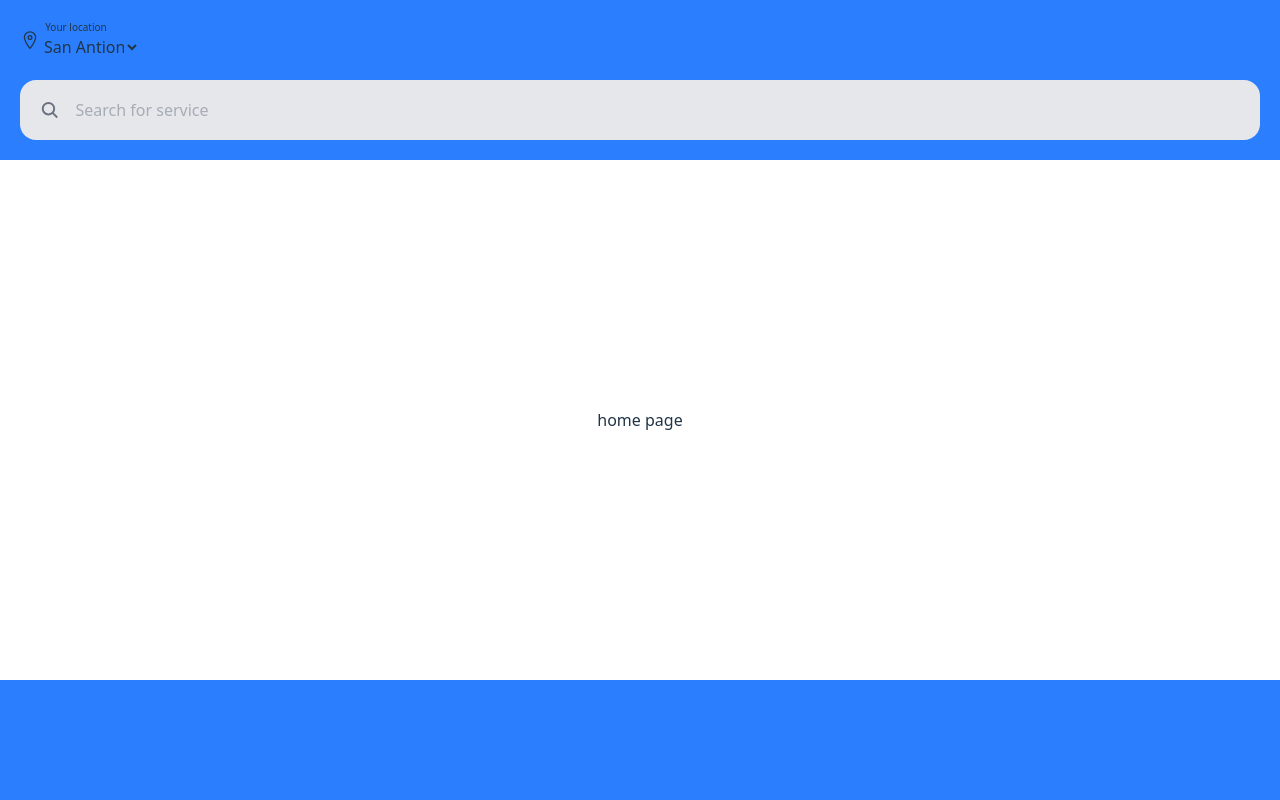
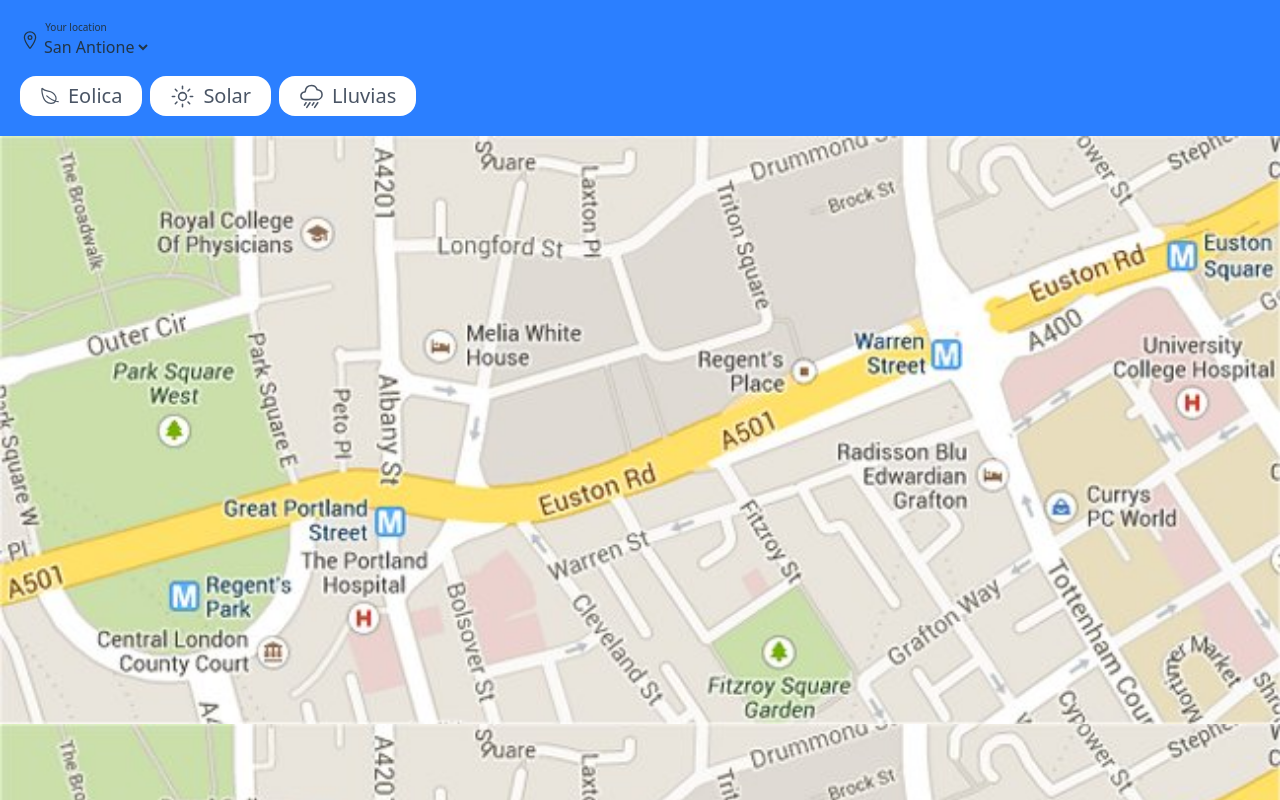
Before and after one commit to KevinDana99/hackathon3, a React (Vite) app: page / in a window 1280 px wide. Shown: the top 800 px of the page. Built offline with nearby package versions, Linux system fonts and the light colour scheme.

Commit message:
added maps mock

```diff
--- a/src/components/layout/Footer/index.tsx
+++ b/src/components/layout/Footer/index.tsx
@@ -1,5 +1,5 @@
 const Footer = () => {
-  return <div className="w-full h-30 bg-blue-500"></div>;
+  return <div className="w-full h-15 bg-white"></div>;
 };
 
 export default Footer;
--- a/src/components/layout/Navbar/index.tsx
+++ b/src/components/layout/Navbar/index.tsx
@@ -1,10 +1,11 @@
 import { IoLocationOutline, IoSearch } from "react-icons/io5";
+import Categories from "../../ui/Categories";
 
 const Navbar = () => {
   return (
-    <div className="w-full h-40 bg-blue-500 p-5 box-border">
-      <div className="h-15">
-        <div className="location flex w-30 justify-center items-center ">
+    <div className="w-full h-auto bg-blue-500 p-5 box-border">
+      <div className="h-10 ">
+        <div className="location flex w-100 justify-start items-center ">
           <div className="icoContainer flex justify-center items-center">
             <IoLocationOutline size={20} />
           </div>
@@ -19,7 +20,7 @@ const Navbar = () => {
           </div>
         </div>
       </div>
-      <div className="inputContainer w-full h-15 p-5 box-border flex justify-center items-center bg-gray-200 text-gray-500 rounded-2xl">
+      <div className="hidden inputContainer w-full h-12 outline-0 p-5 box-border flex justify-center items-center bg-gray-200 text-gray-500 rounded-xl">
         <IoSearch size={20} />
         <input
           placeholder="Search for service"
@@ -27,6 +28,9 @@ const Navbar = () => {
           className="text w-full h-10 p-2 box-border ml-2"
         />
       </div>
+      <div className="categories-section mt-4">
+        <Categories />
+      </div>
     </div>
   );
 };
--- /dev/null
+++ b/src/components/ui/Categories/index.tsx
@@ -0,0 +1,19 @@
+import { IoLeafOutline, IoRainyOutline, IoSunnyOutline } from "react-icons/io5";
+
+const Categories = () => {
+  return (
+    <div className="flex ">
+      <div className="text-xl mr-2 pill w-auto h-5 p-5 bg-white rounded-2xl text-gray-600 flex  items-center">
+        <IoLeafOutline className="mr-2" size={20} /> Eolica
+      </div>
+      <div className="text-xl mr-2 pill w-auto h-5 p-5 bg-white rounded-2xl text-gray-600 flex  items-center">
+        <IoSunnyOutline className="mr-2" size={25} /> Solar
+      </div>
+      <div className="text-xl mr-2 pill w-auto h-5 p-5 bg-white rounded-2xl text-gray-600 flex items-center">
+        <IoRainyOutline className="mr-2" size={25} /> Lluvias
+      </div>
+    </div>
+  );
+};
+
+export default Categories;
--- a/src/routes/HomePage/index.tsx
+++ b/src/routes/HomePage/index.tsx
@@ -1,5 +1,13 @@
+import maps from "../../assets/maps.jpg";
 const HomePage = () => {
-  return <>home page</>;
+  return (
+    <>
+      <img src={maps} alt="" className="object-cover " />
+      <img src={maps} alt="" className="object-cover " />
+      <img src={maps} alt="" className="object-cover " />
+      <img src={maps} alt="" className="object-cover " />
+    </>
+  );
 };
 
 export default HomePage;
```
Also changed, not shown: src/assets/maps.jpg (added).
